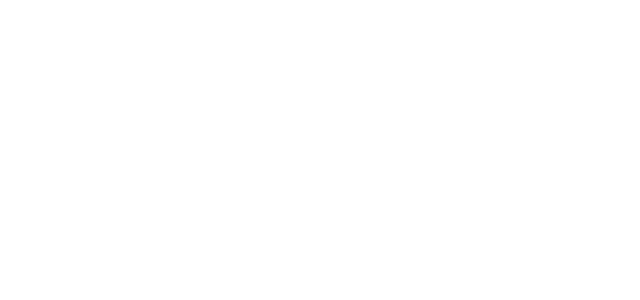
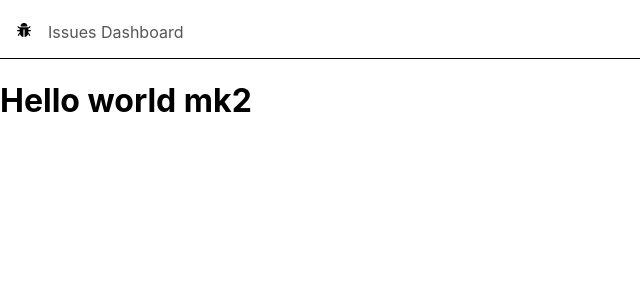
Before and after one commit to Dntlevett/issue-tracker-2, a React (Create React App) app: page /issues in a window 1280 px wide. Before the commit this address had no page. Shown: the top 300 px of the page, without its empty margins (0-640 px from the left). Built offline with nearby package versions, Linux system fonts and the light colour scheme.

Commit message:
create issues page

```diff
--- a/src/App.jsx
+++ b/src/App.jsx
@@ -1,5 +1,6 @@
 import "./App.scss";
-import LandingPage from "./Pages/LandingPage";
+import IssuesPage from "./Pages/IssuesPage.jsx";
+import LandingPage from "./Pages/LandingPage.jsx";
 import React from "react";
 import { BrowserRouter, Routes, Route } from "react-router-dom";
 
@@ -9,6 +10,7 @@
       <BrowserRouter>
         <Routes>
           <Route path="/" element={<LandingPage />} />
+          <Route path="/issues" element={<IssuesPage />} />
         </Routes>
       </BrowserRouter>
     </div>
--- /dev/null
+++ b/src/Components/Issues/Issues.jsx
@@ -0,0 +1,8 @@
+function Issues() {
+  return (
+    <>
+      <h1>Hello world mk2</h1>
+    </>
+  );
+}
+export default Issues;
--- a/src/Pages/IssuesPage.jsx
+++ b/src/Pages/IssuesPage.jsx
@@ -0,0 +1,11 @@
+import Issues from "../Components/Issues/Issues";
+import Nav from "../Components/Nav/Nav";
+function IssuesPage() {
+  return (
+    <>
+      <Nav />
+      <Issues />
+    </>
+  );
+}
+export default IssuesPage;
```
Also changed, not shown: src/Components/Issues/issues.scss (added).
